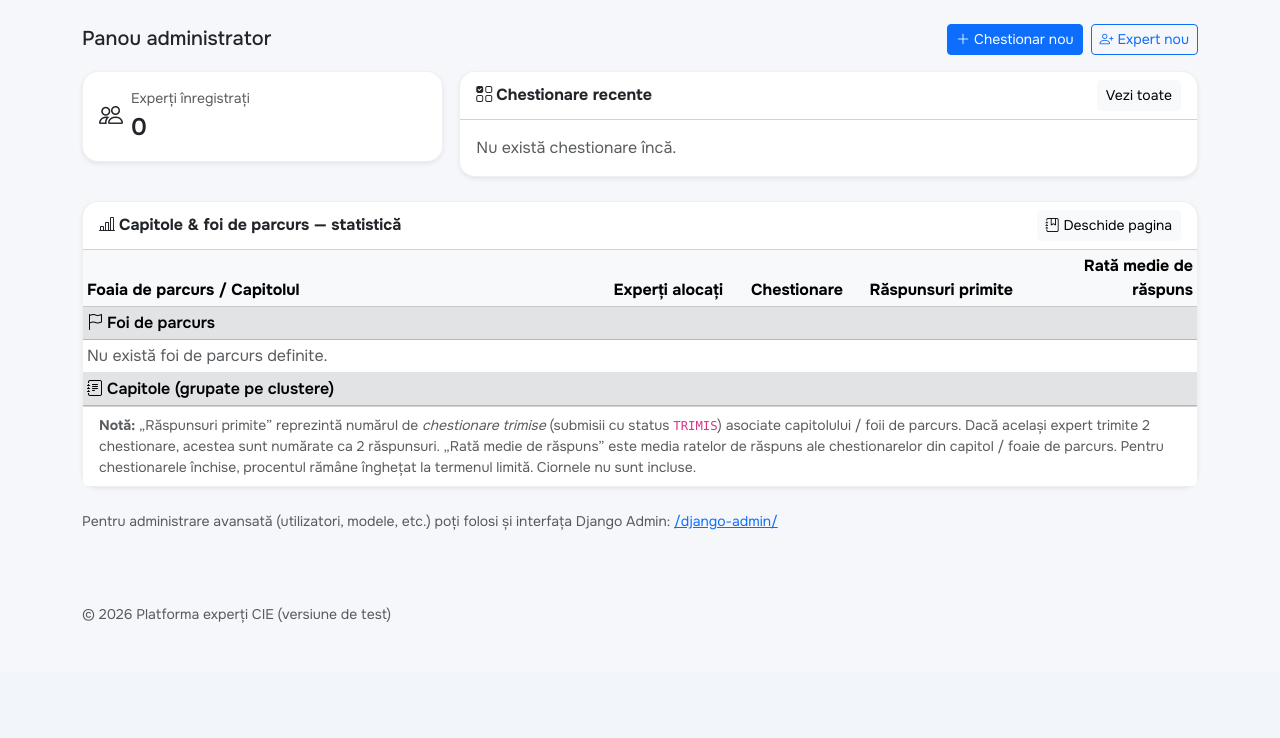
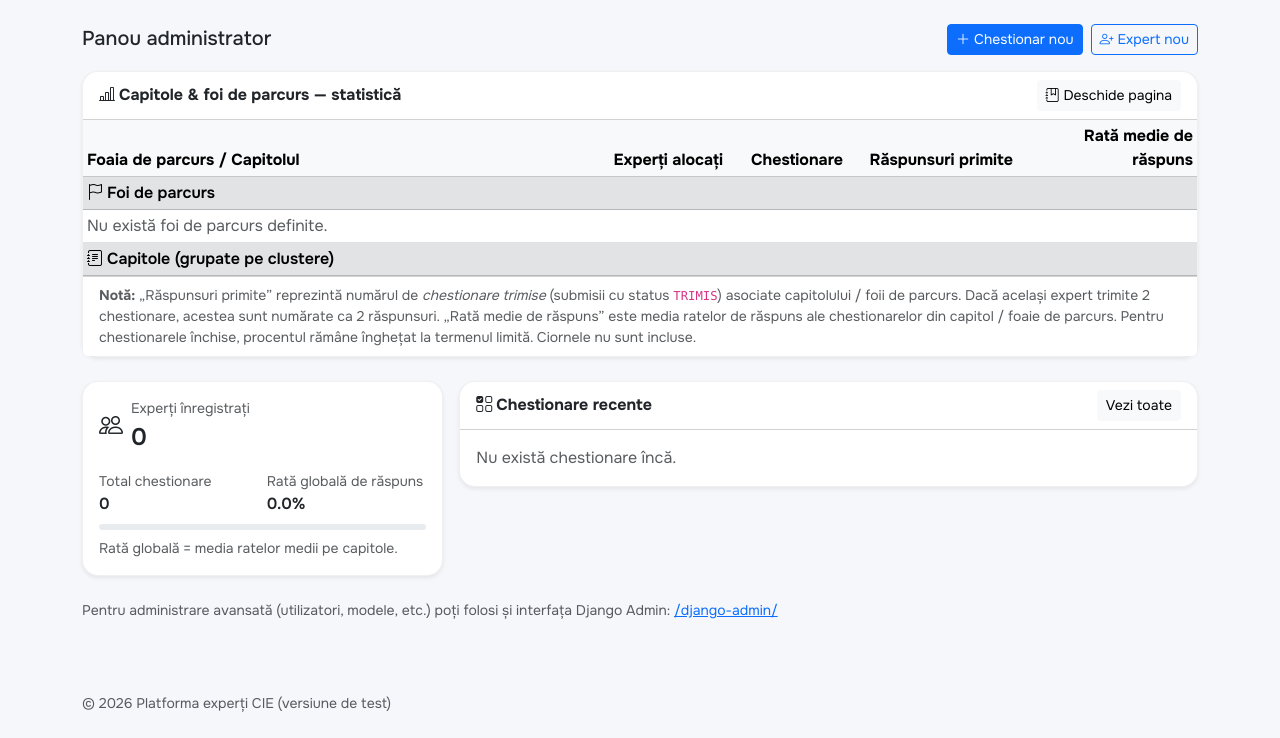
Before and after one commit to spatarum/cie-platforma, a Django app: page /administrare/ in a window 1280 px wide. Shown: the part 128-866 px from the top of the page. Before the commit the page ends 751 px from the top, so only its background shows below. Run offline with Django 4.2, Linux system fonts and the light colour scheme; the visitor is signed in with stand-in values (Sample User, id 1); data comes from the database, SQL or seed files in the repository; data that the repository does not hold is empty.

Commit message:
Add files via upload

```diff
--- a/portal/views.py
+++ b/portal/views.py
@@ -361,6 +361,7 @@ def expert_questionnaire(request, pk: int):
 def admin_dashboard(request):
     chestionare = Questionnaire.objects.filter(arhivat=False).order_by("-creat_la")[:10]
     nr_experti = User.objects.filter(is_staff=False, is_active=True).count()
+    nr_chestionare_total = Questionnaire.objects.filter(arhivat=False).count()
 
     # ------------------------------
     # Statistici sintetice: Capitole & foi de parcurs
@@ -581,12 +582,23 @@ def admin_dashboard(request):
 
         grouped_chapter_stats.append((cl, chapter_rows))
 
+    # Rată globală de răspuns = media tuturor mediilor pe capitole.
+    # (Capitole fără chestionare au rata 0.0 în calculele de mai sus.)
+    all_chapter_rates: list[float] = [
+        float(r.get("rata_medie_raspuns") or 0.0)
+        for _cl, rows in grouped_chapter_stats
+        for r in rows
+    ]
+    rata_globala = round(sum(all_chapter_rates) / len(all_chapter_rates), 1) if all_chapter_rates else 0.0
+
     return render(
         request,
         "portal/admin_dashboard.html",
         {
             "chestionare": chestionare,
             "nr_experti": nr_experti,
+            "nr_chestionare_total": nr_chestionare_total,
+            "rata_globala": rata_globala,
             "criterii_stats": criterii_stats,
             "grouped_chapter_stats": grouped_chapter_stats,
         },
--- a/templates/portal/admin_dashboard.html
+++ b/templates/portal/admin_dashboard.html
@@ -11,50 +11,7 @@
   </div>
 </div>
 
-<div class="row g-3">
-  <div class="col-lg-4">
-    <div class="card shadow-sm gov-card">
-      <div class="card-body">
-        <div class="d-flex align-items-center gap-2">
-          <i class="bi bi-people fs-4"></i>
-          <div>
-            <div class="text-muted small">Experți înregistrați</div>
-            <div class="fs-4 fw-semibold">{{ nr_experti }}</div>
-          </div>
-        </div>
-      </div>
-    </div>
-  </div>
-  <div class="col-lg-8">
-    <div class="card shadow-sm gov-card">
-      <div class="card-header bg-white d-flex align-items-center justify-content-between">
-        <strong><i class="bi bi-ui-checks-grid me-1"></i>Chestionare recente</strong>
-        <a class="btn btn-sm btn-light" href="{% url 'admin_chestionare_list' %}">Vezi toate</a>
-      </div>
-      <div class="card-body">
-        {% if chestionare %}
-          <div class="list-group list-group-flush">
-            {% for c in chestionare %}
-              <a class="list-group-item list-group-item-action" href="{% url 'admin_chestionar_edit' c.pk %}">
-                <div class="d-flex justify-content-between">
-                  <div>
-                    <div class="fw-semibold">{{ c.titlu }}</div>
-                    <div class="text-muted small">Termen: {{ c.termen_limita|date:"d.m.Y H:i" }}</div>
-                  </div>
-                  <span class="badge text-bg-light">ID {{ c.id }}</span>
-                </div>
-              </a>
-            {% endfor %}
-          </div>
-        {% else %}
-          <div class="text-muted">Nu există chestionare încă.</div>
-        {% endif %}
-      </div>
-    </div>
-  </div>
-</div>
-
-<div class="card shadow-sm gov-card mt-4">
+<div class="card shadow-sm gov-card mb-4">
   <div class="card-header bg-white d-flex align-items-center justify-content-between">
     <strong><i class="bi bi-bar-chart-line me-1"></i>Capitole & foi de parcurs — statistică</strong>
     <a class="btn btn-sm btn-light" href="{% url 'admin_referinte' %}"><i class="bi bi-journal-bookmark me-1"></i>Deschide pagina</a>
@@ -158,6 +115,66 @@
   </div>
 </div>
 
+<div class="row g-3">
+  <div class="col-lg-4">
+    <div class="card shadow-sm gov-card">
+      <div class="card-body">
+        <div class="d-flex align-items-center gap-2 mb-3">
+          <i class="bi bi-people fs-4"></i>
+          <div>
+            <div class="text-muted small">Experți înregistrați</div>
+            <div class="fs-4 fw-semibold">{{ nr_experti }}</div>
+          </div>
+        </div>
+
+        <div class="row g-2">
+          <div class="col-6">
+            <div class="text-muted small">Total chestionare</div>
+            <div class="fw-semibold">{{ nr_chestionare_total }}</div>
+          </div>
+          <div class="col-6">
+            <div class="text-muted small">Rată globală de răspuns</div>
+            <div class="fw-semibold">{{ rata_globala }}%</div>
+          </div>
+          <div class="col-12">
+            <div class="progress" style="height: 6px;">
+              <div class="progress-bar" role="progressbar" style="width: {{ rata_globala }}%" aria-valuenow="{{ rata_globala }}" aria-valuemin="0" aria-valuemax="100"></div>
+            </div>
+            <div class="text-muted small mt-2">Rată globală = media ratelor medii pe capitole.</div>
+          </div>
+        </div>
+      </div>
+    </div>
+  </div>
+  <div class="col-lg-8">
+    <div class="card shadow-sm gov-card">
+      <div class="card-header bg-white d-flex align-items-center justify-content-between">
+        <strong><i class="bi bi-ui-checks-grid me-1"></i>Chestionare recente</strong>
+        <a class="btn btn-sm btn-light" href="{% url 'admin_chestionare_list' %}">Vezi toate</a>
+      </div>
+      <div class="card-body">
+        {% if chestionare %}
+          <div class="list-group list-group-flush">
+            {% for c in chestionare %}
+              <a class="list-group-item list-group-item-action" href="{% url 'admin_chestionar_edit' c.pk %}">
+                <div class="d-flex justify-content-between">
+                  <div>
+                    <div class="fw-semibold">{{ c.titlu }}</div>
+                    <div class="text-muted small">Termen: {{ c.termen_limita|date:"d.m.Y H:i" }}</div>
+                  </div>
+                  <span class="badge text-bg-light">ID {{ c.id }}</span>
+                </div>
+              </a>
+            {% endfor %}
+          </div>
+        {% else %}
+          <div class="text-muted">Nu există chestionare încă.</div>
+        {% endif %}
+      </div>
+    </div>
+  </div>
+</div>
+
 <div class="mt-4 small text-muted">
   Pentru administrare avansată (utilizatori, modele, etc.) poți folosi și interfața Django Admin: <a href="/django-admin/" target="_blank">/django-admin/</a>
 </div>
```
